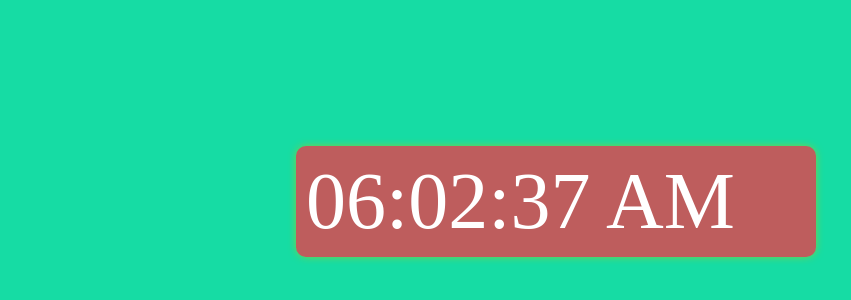
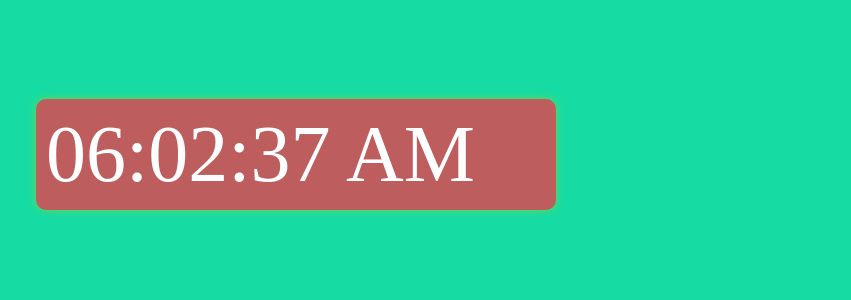
Before and after one commit to Bhuvanamadhan2018/2048_tiles_game, a plain HTML site: page Digital Clock/index.html in a window 1280 px wide. Shown: the part 254-554 px from the top of the page, without its empty margins (344-1195 px from the left). Drawn offline with Linux system fonts and the light colour scheme.

Commit message:
changes done

```diff
--- a/Digital Clock/style.css
+++ b/Digital Clock/style.css
@@ -1,12 +1,12 @@
 body{
-    background:rgb(22, 220, 164) ;
+    background:rgb(22, 220, 164);
+    display:flex;
+    justify-content: center;
+    align-items: center;
+    height:100vh;
 
 }
 .clock{
-    position: absolute;
-    top: 50%;
-    left: 50%;
-    transform: translate(-50% -50%);
     font-size: 80px;
     color: white;
     background: rgb(190, 93, 93);
```
